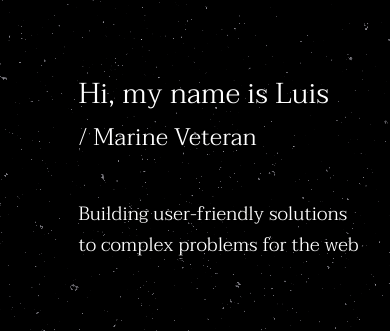
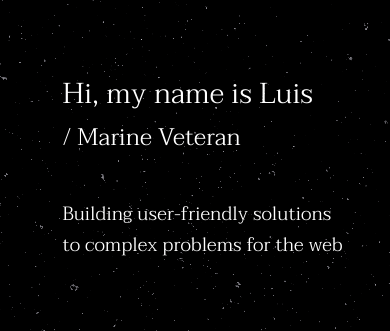
Before and after one commit to Royal0817/portfolio, a React (Create React App) app: page / in a window 390 px wide. Shown: the part 436-767 px from the top of the page. Built offline with nearby package versions, Linux system fonts and the light colour scheme; no server answers; a web font is replaced by a local one.

Commit message:
align text in intro

```diff
--- a/src/styles/Homepage.css
+++ b/src/styles/Homepage.css
@@ -142,6 +142,7 @@
       margin-top: 5rem;
       margin: 0;
       height: 25vh;
+      margin-left: -1rem;
     }
 
     .header, .break1, .break2, .break3 {
@@ -153,7 +154,6 @@
 
       margin-top: 0;
       height: 3rem;
-
       font-size: 1.8rem;
     }
 
```
